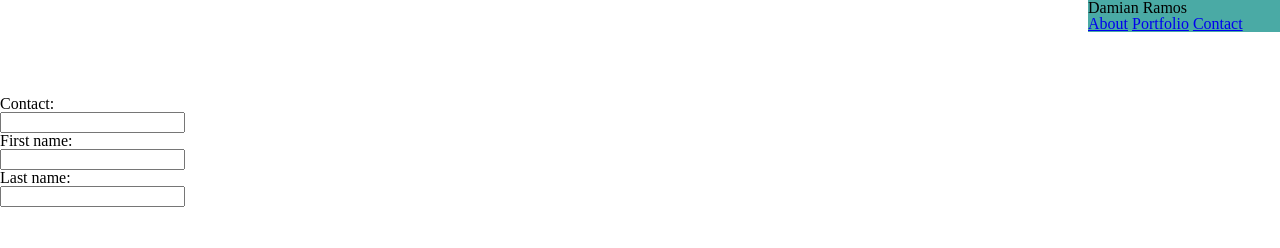
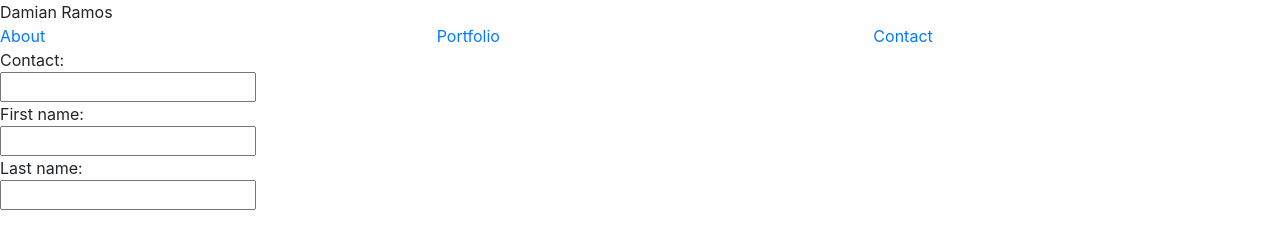
Before and after one commit to damianramos225/Hw-WireFrame1, a plain HTML site: page contact.html in a window 1280 px wide. Drawn offline with nearby package versions, Linux system fonts and the light colour scheme; files that its build step writes are made by us from their sources.

Commit message:
added some bootstrap

```diff
--- a/assets/css/style.css
+++ b/assets/css/style.css
@@ -1,15 +1,13 @@
-.header-container {
+.container {
     margin-left: 85%;
     margin-bottom: 5%;
+    display: flex;
 }
 
 li {
     display: inline;
 }
 
-.info-container{
-
-}
 
 body {
     background-color:white;
@@ -20,6 +18,6 @@ body {
     float: center
 }
 
-.header-container {
+.container {
     background-color: #4aaaa5;
 }
--- a/contact.html
+++ b/contact.html
@@ -7,19 +7,31 @@
     <meta http-equiv="X-UA-Compatible" content="ie=edge">
     <link rel="stylesheet" type="text/css" href="assets/css/style.css">
     <link rel="stylesheet" type="text/css" href="assests/css/reset.css">
+    <link rel="stylesheet" href="https://stackpath.bootstrapcdn.com/bootstrap/4.4.1/css/bootstrap.min.css"
+        integrity="sha384-Vkoo8x4CGsO3+Hhxv8T/Q5PaXtkKtu6ug5TOeNV6gBiFeWPGFN9MuhOf23Q9Ifjh" crossorigin="anonymous">
     <title>Contact</title>
 </head>
 
 <body>
 
-    <div class="header-container">
-        <h1>Damian Ramos</h1>
-        <ul>
-            <li><a href="index.html">About</a></li>
-            <li><a href="portfolio.html">Portfolio</a></li>
-            <li><a href="contact.html">Contact</a></li>
-        </ul>
-    </div>
+    <header id="heading">
+        <div class="header-container">
+            <a id="name">Damian Ramos</a>
+            <div class="row">
+                <div class="col-sm">
+                    <a href="index.html">About</a>
+                </div>
+
+                <div class="col-sm">
+                    <a href="portfolio.html">Portfolio</a>
+                </div>
+                <div class="col-sm">
+                    <a href="contact.html">Contact</a>
+                </div>
+
+
+            </div>
+    </header>
 
     <div class="contact-container">
         <form>
```
Also changed, not shown: index.html (+16 -6 lines), portfolio.html (+16 -6 lines).
